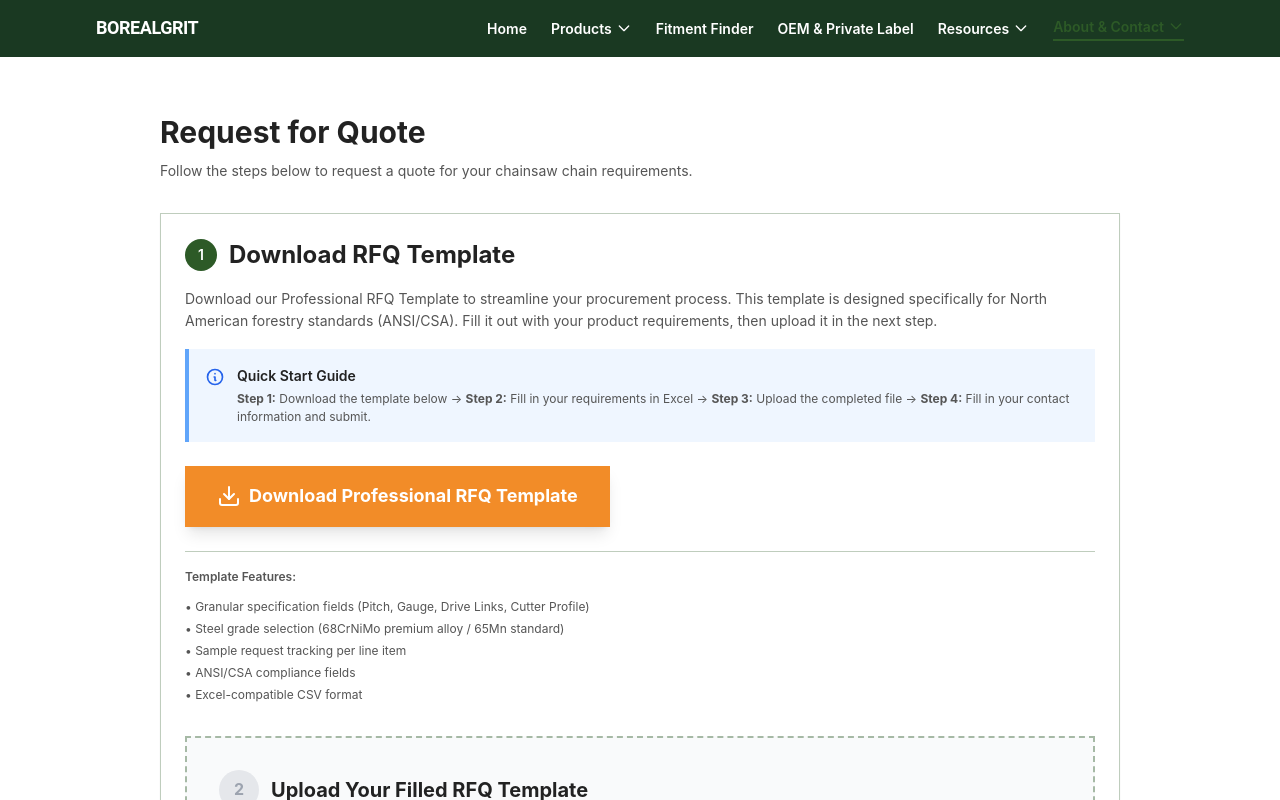
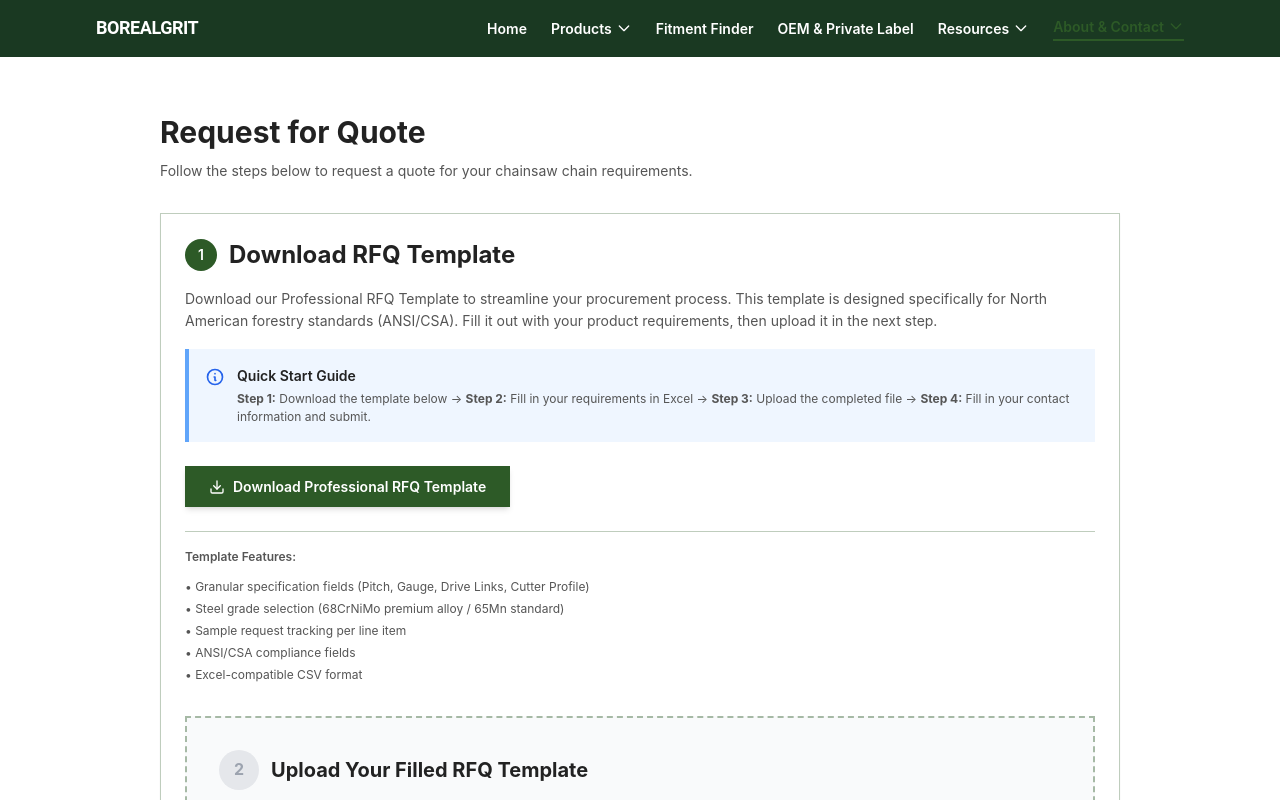
Before and after one commit to LoganOYoung/chainsaw-chain-supplier-borealgrit, a Next.js app: page /request-quote in a window 1280 px wide. Shown: the top 800 px of the page. Built offline with nearby package versions, Linux system fonts and the light colour scheme.

Commit message:
Fix download button: change color to green and reduce size

```diff
--- a/app/request-quote/page.tsx
+++ b/app/request-quote/page.tsx
@@ -819,13 +819,13 @@ ${uploadedFile ? `\n--- Uploaded RFQ File: ${uploadedFile.name} ---\n${uploadedF
               </div>
             )}
 
-            {/* Download Button - Prominent */}
+            {/* Download Button */}
             <div className="mb-6">
               <button
                 onClick={downloadRFQTemplate}
-                className="inline-flex items-center gap-2 px-8 py-4 bg-safety-orange text-white font-bold text-lg hover:bg-safety-orange/90 transition shadow-lg hover:shadow-xl rounded-none"
+                className="inline-flex items-center gap-2 px-6 py-2.5 bg-forest-brand text-white font-semibold text-sm hover:bg-forest-brand/90 transition shadow-md hover:shadow-lg rounded-none"
               >
-                <Download className="w-6 h-6" />
+                <Download className="w-4 h-4" />
                 Download Professional RFQ Template
               </button>
             </div>
```
